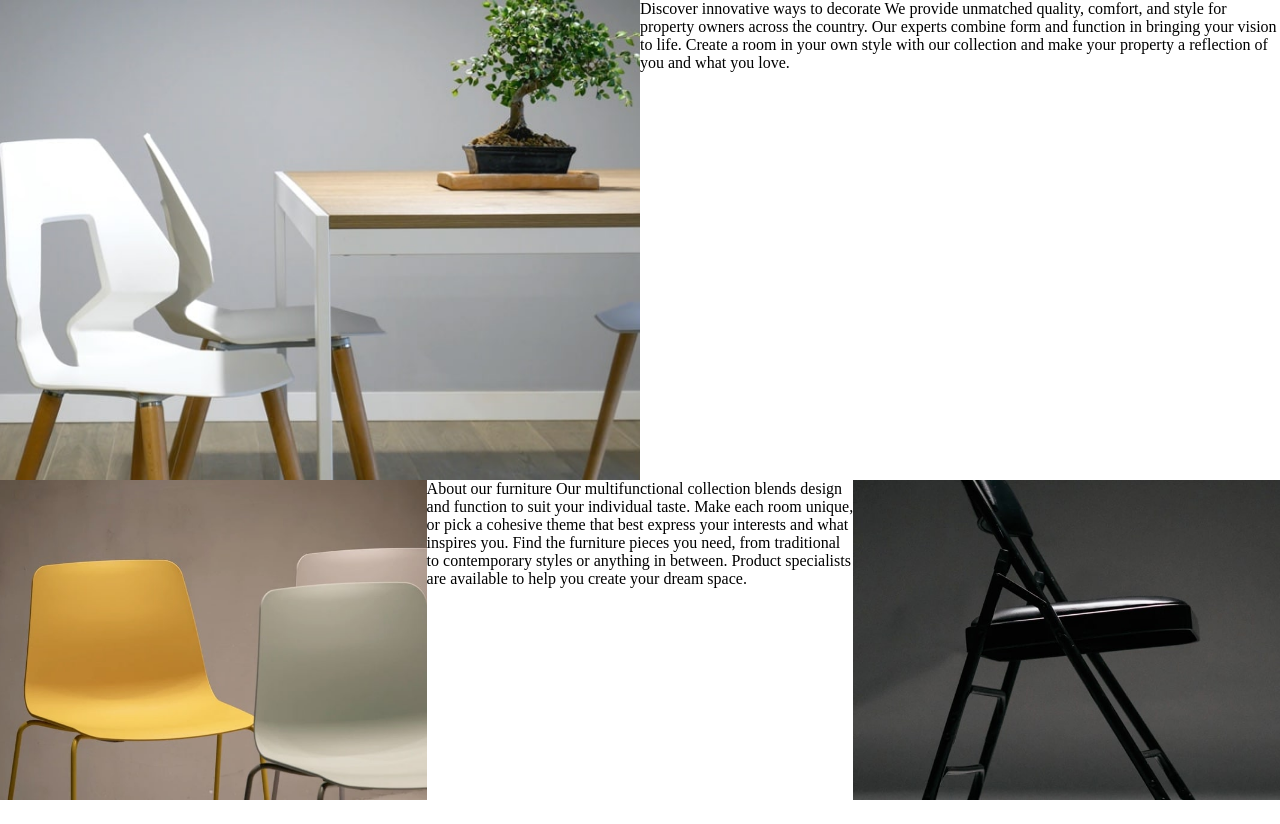
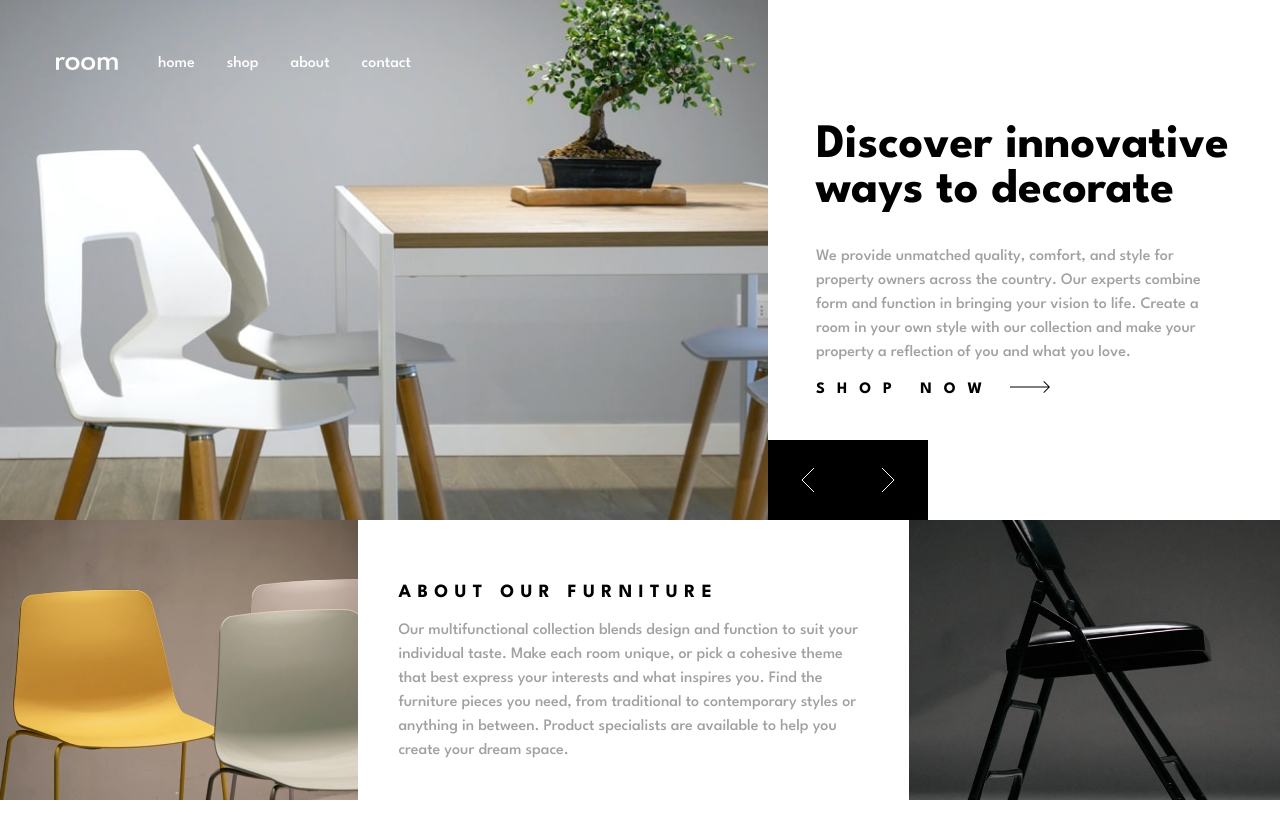
Before and after one commit to juliosmacedo/Room-Homepage, a plain HTML site: page index.html in a window 1280 px wide. Before the commit the page ends 800 px from the top, so only its background shows below. Drawn offline with Linux system fonts and the light colour scheme.

Commit message:
Add files via upload

```diff
--- a/index.html
+++ b/index.html
@@ -3,7 +3,9 @@
 <head>
   <meta charset="UTF-8">
   <meta name="viewport" content="width=device-width, initial-scale=1.0"> <!-- displays site properly based on user's device -->
-
+  <link rel="preconnect" href="https://fonts.googleapis.com">
+  <link rel="preconnect" href="https://fonts.gstatic.com" crossorigin>
+  <link href="https://fonts.googleapis.com/css2?family=DM+Sans:wght@400;700&family=League+Spartan:wght@500;600;700&display=swap" rel="stylesheet">
   <link rel="icon" type="image/png" sizes="32x32" href="./images/favicon-32x32.png">
   <link rel="stylesheet" href="style.css">
   <title>Frontend Mentor | Room homepage</title>
@@ -17,31 +19,52 @@
 <body>
 
   <div class="wrapper">
-    <div><img class="column"  id="image" src="./images/desktop-image-hero-1.jpg" alt=""></div>
-    <div class="column" id="herotext">  Discover innovative ways to decorate
+    <nav> <img src="./images/logo.svg" id="logo" alt="">
+      <a href="">Home</a>
+      <a href="">Shop</a>
+      <a href="">About</a>
+      <a href="">Contact</a>
+    </nav>
+    <div class="columnimage">
+      <img id="image" src="./images/desktop-image-hero-1.jpg" alt="">
+      <!-- <img id="image" src="./images/desktop-image-hero-2.jpg" alt="">
+      <img id="image" src="./images/desktop-image-hero-3.jpg" alt=""> -->
+    </div>
 
+    <div class="column">
+      <div id="herotext">
+      <h1> Discover innovative ways to decorate </h1>
+      <p>
       We provide unmatched quality, comfort, and style for property owners across the country.
       Our experts combine form and function in bringing your vision to life. Create a room in your
-      own style with our collection and make your property a reflection of you and what you love.</div>
+      own style with our collection and make your property a reflection of you and what you love.</p>
+      <div id="shopnow"><a id="shopnow">SHOP NOW</a> <img src="./images/icon-arrow.svg" alt=""> </div>
+    </div>
+    <div class="boxes-container">
+    <div class="box"> <img src="./images/icon-angle-left.svg" id='arrow' alt=""></div>
+    <div class="box"> <img src="./images/icon-angle-right.svg" id='arrow' alt=""></div></div>
+  </div>
+
   </div>
   <div class="bottomwrapper">
     <div><img id="bottomimage" class="column2" src="./images/desktop-image-hero-2.jpg" alt=""></div>
-    <div class="column2" id="bottomtext"> About our furniture
-
-      Our multifunctional collection blends design and function to suit your individual taste.
-      Make each room unique, or pick a cohesive theme that best express your interests and what
-      inspires you. Find the furniture pieces you need, from traditional to contemporary styles
-      or anything in between. Product specialists are available to help you create your dream space.</div>
-
-    <div><img id="bottomimage" class="column2" src="./images/desktop-image-hero-3.jpg" alt=""></div>
+    <div class="column3">
+      <div id="bottomtext">
+        <h3> About our furniture</h3>
+        <p>
+          Our multifunctional collection blends design and function to suit your individual taste.
+          Make each room unique, or pick a cohesive theme that best express your interests and what
+          inspires you. Find the furniture pieces you need, from traditional to contemporary styles
+          or anything in between. Product specialists are available to help you create your dream space.
+        </p>
+      </div>
+    </div>
+    <div><img id="bottomimage" class="column4" src="./images/desktop-image-hero-3.jpg" alt=""></div>
   </div>
   </div>
 
 <!--
-  Home
-  Shop
-  About
-  Contact
+
 
   Discover innovative ways to decorate
 
--- a/style.css
+++ b/style.css
@@ -1,34 +1,149 @@
 .wrapper {
     // display: flex;
     width: 100vw;
-    height: 60vh;
+    height: 65vh;
 }
 
 #image{
-    height: 60vh;
+    height: 65vh;
     object-fit: cover;
 }
 
 #bottomimage{
-    height: 40vh;
+    height: 35vh;
     object-fit: cover;
+}
+
+#herotext {
+    padding: 0 6vh;
+}
+
+#bottomtext {
+    padding: 0 5vh;
+}
+
+#logo{
+    margin-right: 3vh;
+}
+
+nav{
+    position: absolute;
+    top: 7vh;
+    left: 7vh;
+    align-items: center;
+    display: flex;
 }
 
 .column {
     float: left;
-    width: 50%;
+    width: 40%;
+    height: 65vh;
+    display: flex;
+    justify-content: center;
+    flex-direction: column;
+    box-sizing: border-box;
+}
+
+.columnimage {
+    float: left;
+    width: 60%;
+    height: 65vh;
+    display: flex;
+    justify-content: center;
+    flex-direction: column;
+    box-sizing: border-box;
 }
 
 body {
     margin: 0;
+    font-family: 'League Spartan';
 }
 
 .bottomwrapper {
     width: 100vw;
-    height: 40vh;
+    height: 35vh;
 }
 
 .column2 {
     float: left;
-    width: 33.33%;
+    width: 28%;
+    height: 34vh;
+    display: flex;
+    justify-content: center;
+    flex-direction: column;
 }
+
+.column3 {
+    float: left;
+    width: 43%;
+    height: 38vh;
+    display: flex;
+    justify-content: center;
+    flex-direction: column;
+}
+
+.column4 {
+    float: left;
+    width: 29%;
+    height: 34vh;
+    display: flex;
+    justify-content: center;
+    flex-direction: column;
+}
+
+
+h1 {
+    font-weight: 700;
+    font-size: 3rem;
+    margin-top: 0;
+}
+
+h3{
+    text-transform: uppercase;
+    letter-spacing: 0.4rem;
+}
+
+a{
+    text-decoration: none;
+    margin: 0 2vh;
+    text-transform: lowercase;
+    color: white;
+}
+
+#shopnow{
+    align-self: flex-start;
+    margin-top: 1rem;
+    font-weight: 700;
+    letter-spacing: 0.75rem;
+    color: black;
+    margin: 0;
+    text-transform: none;
+
+}
+
+p {
+    color: hsl(0, 0%, 63%);
+    font-weight: 500;
+    line-height: 1.5rem;
+}
+
+.box {
+    margin: 0;
+    box-sizing: border-box;
+    height: 10vh;
+    width: 10vh;
+    background-color: black;
+    display: flex;
+}
+
+
+.boxes-container{
+    position: absolute;
+    bottom: 35vh;
+    display: flex;
+}
+
+
+#arrow{
+    margin: auto;
+}
```
